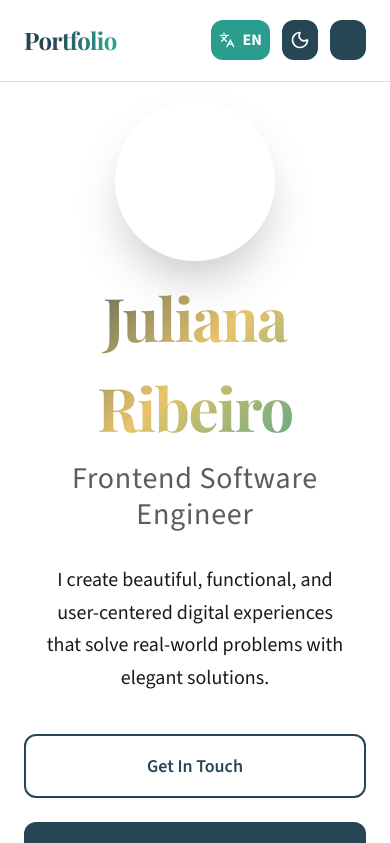
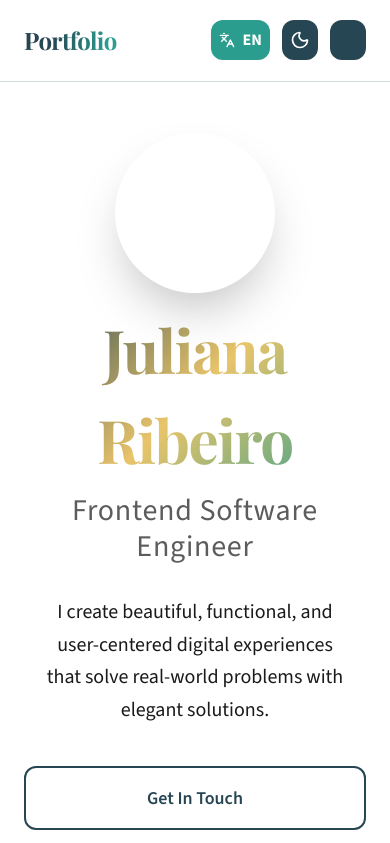
Before and after one commit to yuliaribeiro/portfolio, a React (Vite) app: page / in a window 390 px wide. Shown: the top 843 px of the page. Built offline with nearby package versions, Linux system fonts and the light colour scheme.

Commit message:
fix: adjust padding of home section to avoid conflicts on screen and fix its test as well

```diff
--- a/src/sections/home/Home.tsx
+++ b/src/sections/home/Home.tsx
@@ -23,7 +23,7 @@ export const Home = ({ hero }: HomeProps) => {
   return (
     <section
       id="home"
-      className="mx-auto flex max-w-5xl flex-col items-center justify-center space-y-2 px-6 pt-24 text-center"
+      className="mx-auto flex max-w-5xl flex-col items-center justify-center space-y-2 px-6 pt-32 text-center md:pt-24"
     >
       <div className="animate-fade-in mx-auto mt-2 text-center md:mt-4">
         <div className="animate-float mx-auto h-40 w-40 rounded-full shadow-2xl"></div>
```
Also changed, not shown: 1 other file (tests, documents, lock files or other folders).
